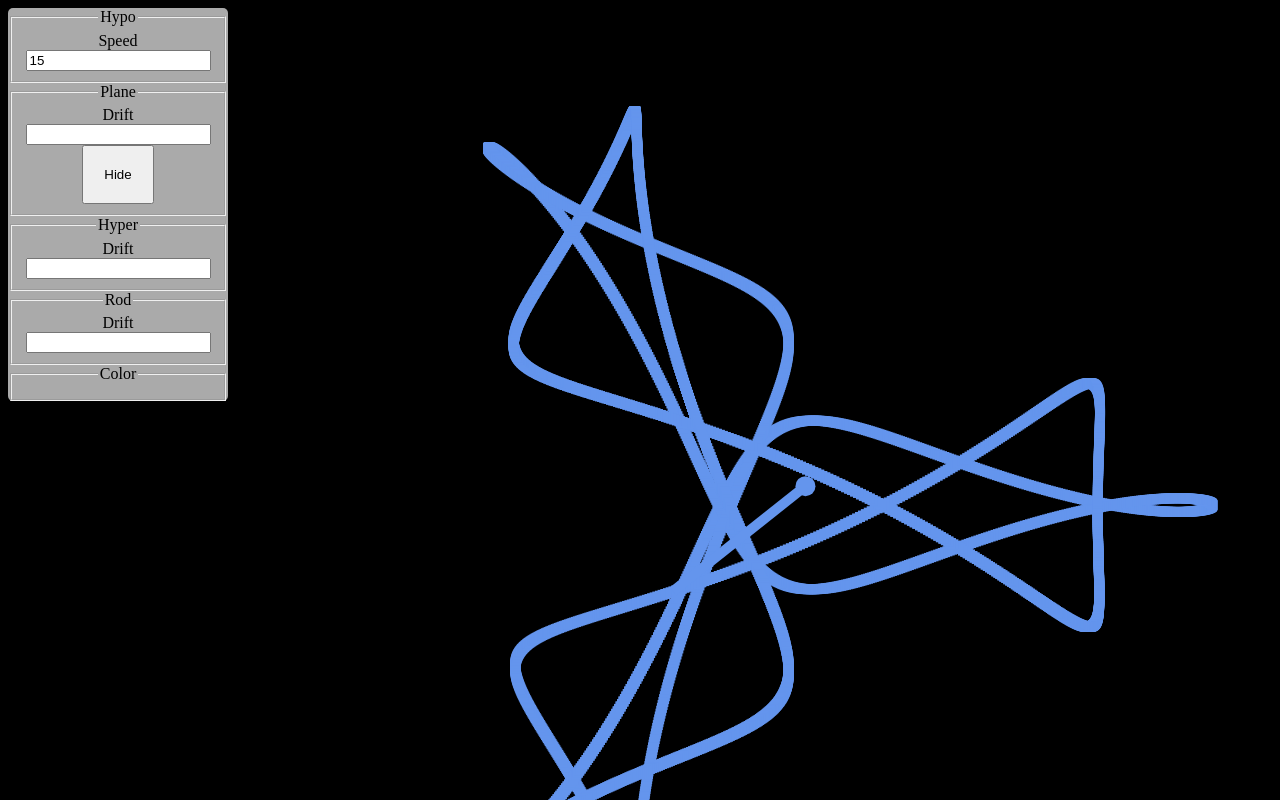
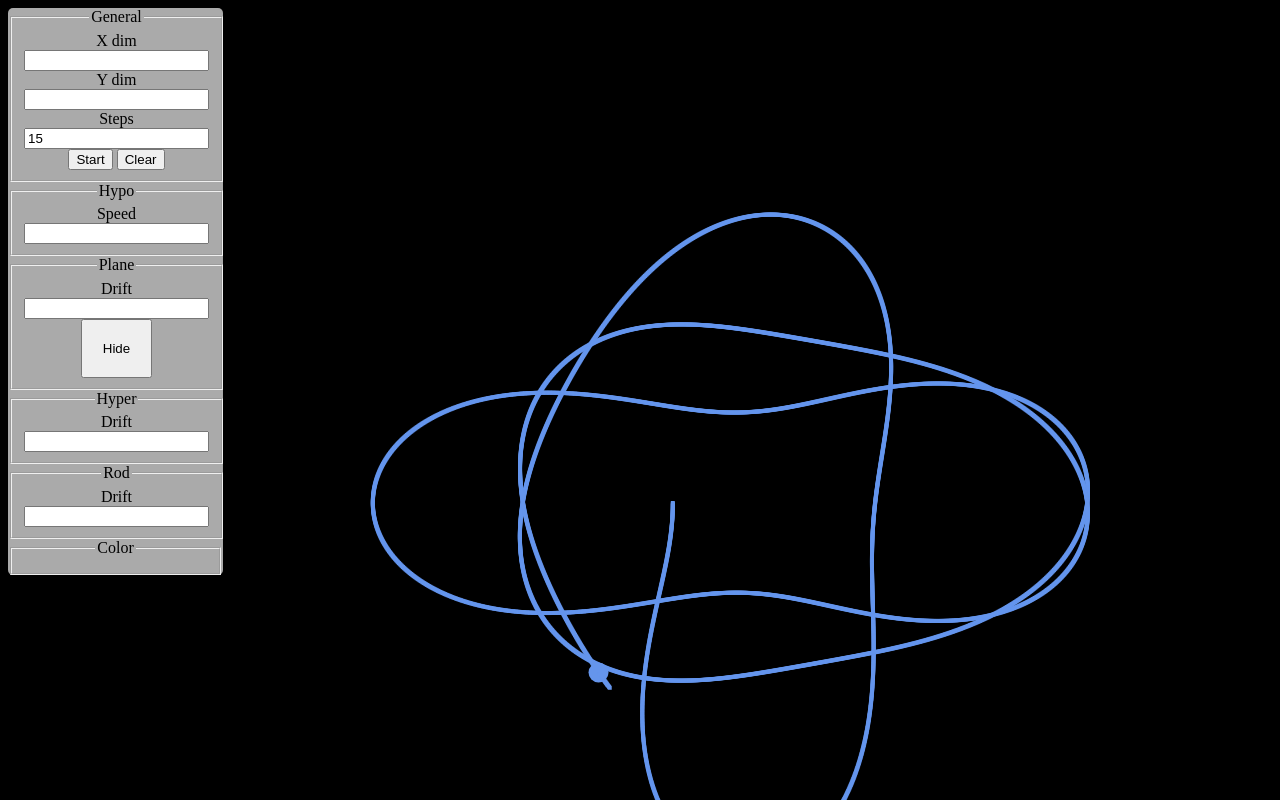
Before and after one commit to voski/Ace, a plain HTML site: page index.html in a window 1280 px wide. Drawn offline with Linux system fonts and the light colour scheme.

Commit message:
add some general options

```diff
--- a/index.html
+++ b/index.html
@@ -1,6 +1,6 @@
 <html>
 <head>
-	<title>Ace | Narbe Voskanian</title>
+	<title>Hypo</title>
 	<link rel="icon" href="img/favicon.png">
 	<link rel="stylesheet" type="text/css" href="stylesheets/style.css">
 	<link rel="stylesheet" type="text/css" href="stylesheets/jquery-ui.theme.css">
@@ -28,6 +28,18 @@
 	<canvas id="game-canvas"></canvas>
 	<canvas id="paint-canvas"></canvas>
 	<div id="controls">
+
+		<fieldset class="general">
+			<legend>General</legend>
+			<label for="dim-x">X dim</label>
+			<input type="number" min="1" id="dim-x">
+			<label for="dim-y">Y dim</label>
+			<input type="number" min="1" id="dim-y">
+			<label for="steps">Steps</label>
+			<input type="number" min="1" id="steps">
+			<button type="button" name="button">Start</button>
+			<button type="button" name="button">Clear</button>
+		</fieldset>
 		<!-- controls for hypo -->
 		<fieldset class="hypo-set">
 			<legend>Hypo</legend>
--- a/lib/menu.js
+++ b/lib/menu.js
@@ -10,6 +10,17 @@
       this.$el.draggable();
       this.setupPlaneOptions(this.$el.find('fieldset.plane-set'))
       this.setupHypoOptions(this.$el.find('fieldset.hypo-set'))
+      this.setupGeneralOptions(this.$el.find('fieldset.general'))
+    },
+
+    setupGeneralOptions: function($el) {
+      this.hookSteps($el);
+      this.hookDim($el);
+    },
+
+    hookDim: function ($el) {
+      var x = $el.find("#dim-x");
+      var x = $el.find("#dim-y");
     },
 
     setupPlaneOptions: function ($el) {
@@ -35,7 +46,10 @@
     },
 
     setupHypoOptions: function ($el) {
-      var spinner = $el.find('#speed');
+    },
+
+    hookSteps: function ($el) {
+      var spinner = $el.find('#steps');
       spinner.val(Ace.Plane.steps);
       spinner.change(function(e) {
         var val = $(e.currentTarget).val();
--- a/stylesheets/style.css
+++ b/stylesheets/style.css
@@ -22,7 +22,9 @@ body {
 
 #controls {
 	border-radius: 5px;
-	max-width: 220;
+	/*max-width: 220px;*/
+	width: 15%;
+	min-width: 215px;
 	background-color: #aaa;
 	z-index: 0;
 	text-align: center;
```
Also changed, not shown: lib/plane.js.
